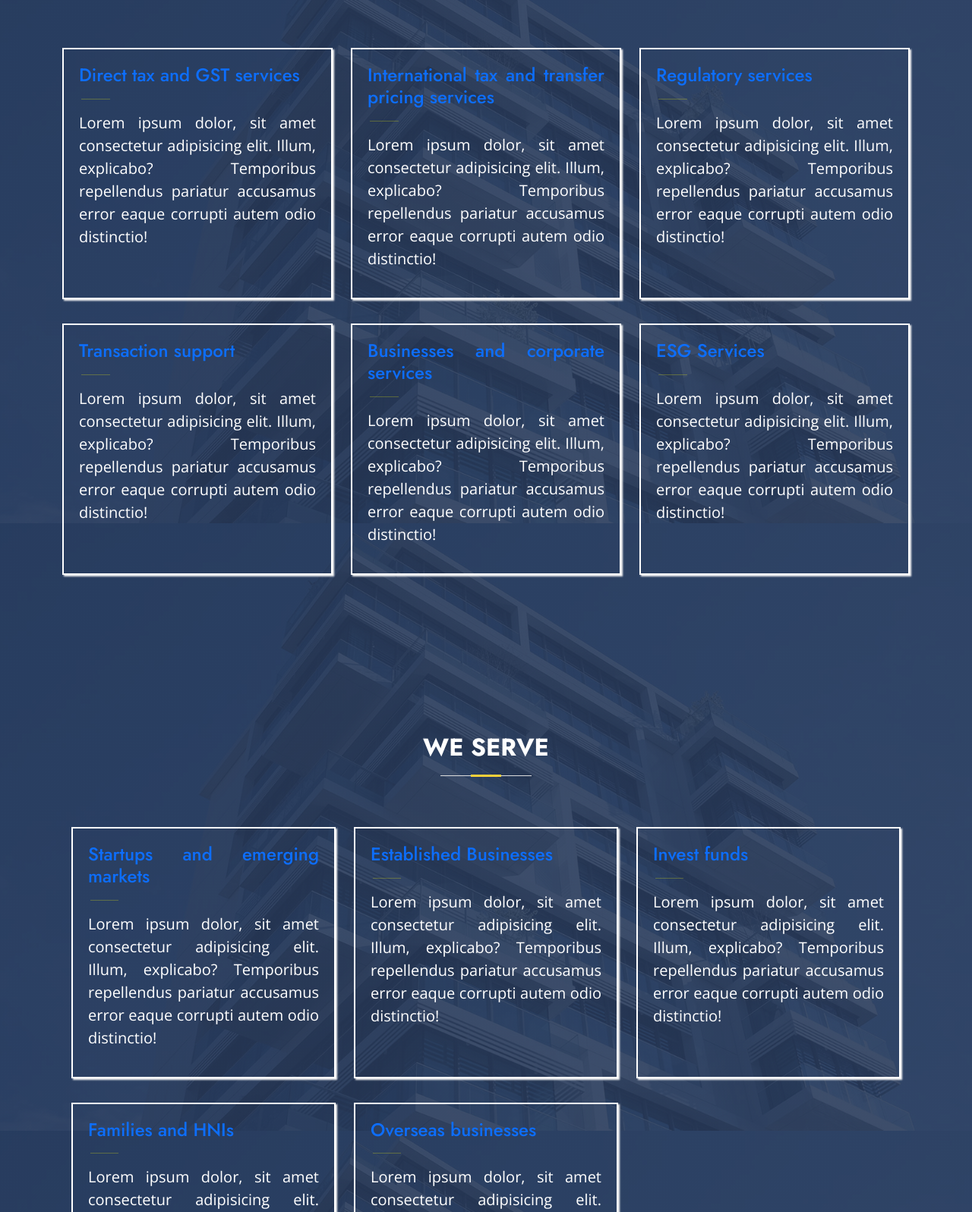
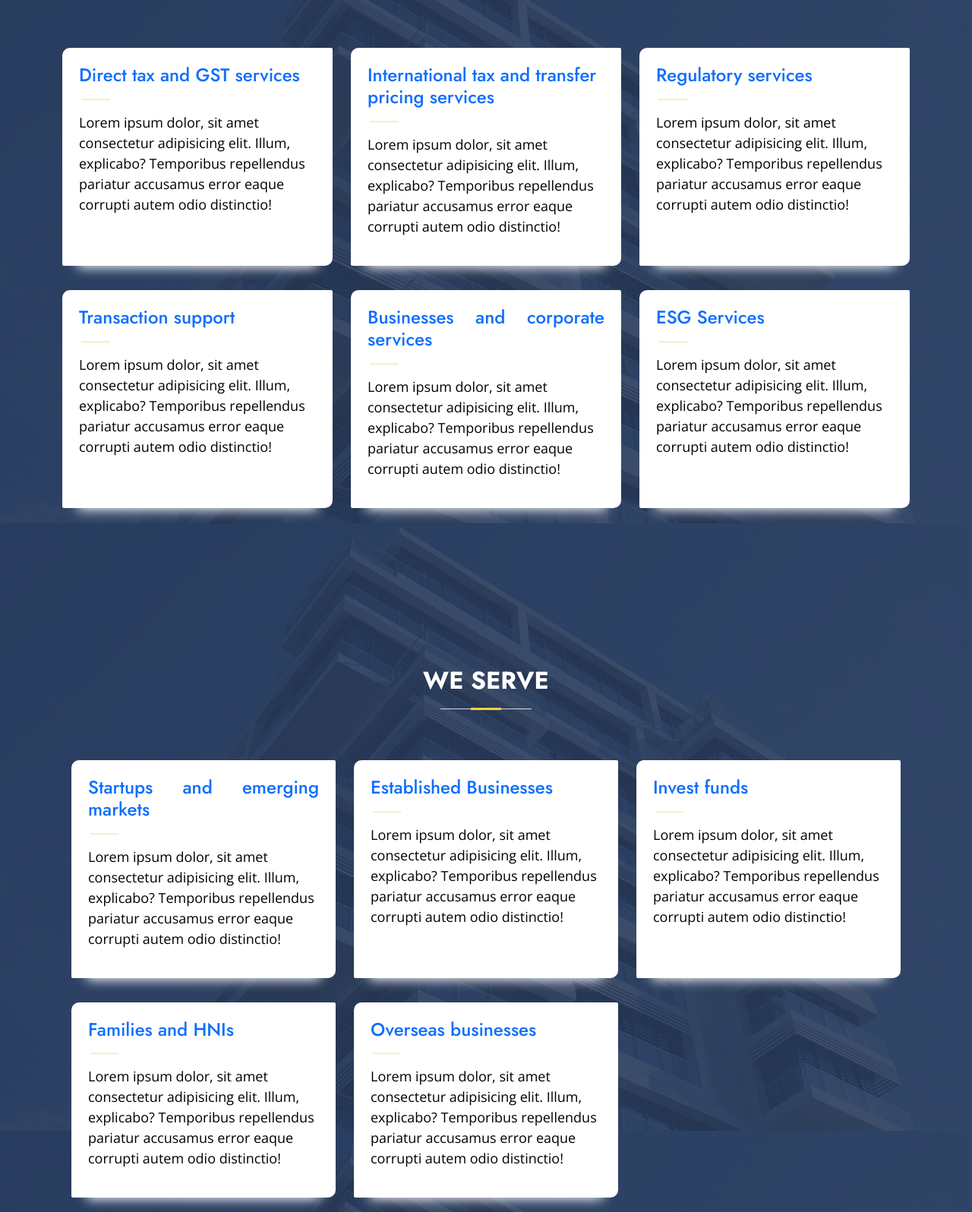
Before and after one commit to vanshitaroop/illume-client, a plain HTML site: page index.html in a window 1280 px wide. Shown: the part 1062-2658 px from the top of the page at 76% size. Drawn offline with nearby package versions, Linux system fonts and the light colour scheme; files whose address does not match are found by name.

Commit message:
changes by sachin

```diff
--- a/assets/css/style.css
+++ b/assets/css/style.css
@@ -2089,10 +2089,13 @@ section {
   border-color: white;
   font-size: 2px;
 } */
+
 .offer hr{
   width: 12%;
-  color: yellow;
+  color: #FCD13A;
+  height: 2px;
   margin-left: 1%;
+  background-color:#cea71a ;
 }
 .zoom .offer{
   font-size: 15px;
@@ -2100,13 +2103,16 @@ section {
   text-align: justify;
 min-height: 100%;
 transition: transform .2s;
-box-shadow: 2px 2px 2px whitesmoke;
-}
+box-shadow: rgb(255, 255, 255) 0px 22px 15px -20px;
+border-radius: 10px 2px 10px 2px;
+}
+
 .zoom .offer p{
   margin-top: 5%;
 }
 .zoom:hover .offer{
   transform: scale(1.05);
+  transition: .3s;
 }
 
 
--- a/index.html
+++ b/index.html
@@ -437,11 +437,12 @@
             <Col xxl={12} lg={12} md={24} sm={24} xs={24} class="my-auto">
             <a href="service.html" class="zoom">
               <!-- <img src="assets/img/gst.jpg" class="img-fluid" alt="s1"> -->
-              <div style="border: 2px solid white;" class="offer">
+              <div style="border: 2px solid white; background-color: white;" class="offer">
                 <h4>Direct tax and GST services</h4>
                 <hr>
 
-                <p style="font-size: 20px;">Lorem ipsum dolor, sit amet consectetur adipisicing elit. Illum, explicabo?
+                <p style="font-size: 18px; color: black ;  text-align: left;">Lorem ipsum dolor, sit amet consectetur
+                  adipisicing elit. Illum, explicabo?
                   Temporibus repellendus pariatur accusamus error eaque corrupti autem odio distinctio!</p>
 
               </div>
@@ -455,12 +456,13 @@
             <Col xxl={12} lg={12} md={24} sm={24} xs={24} class="my-auto">
             <a href="service.html" class="zoom">
               <!-- <img src="assets/img/gst.jpg" class="img-fluid" alt="s1"> -->
-              <div style="border: 2px solid white;" class="offer">
-                <h4>International tax and transfer pricing services</h4>
-                <hr >
+              <div style="border: 2px solid white; background-color: white;" class="offer">
+                <h4 style="text-align: start;">International tax and transfer pricing services</h4>
+                <hr>
 
 
-                <p style="font-size: 20px;">Lorem ipsum dolor, sit amet consectetur adipisicing elit. Illum, explicabo?
+                <p style="font-size: 18px; color: black; text-align: left;">Lorem ipsum dolor, sit amet consectetur
+                  adipisicing elit. Illum, explicabo?
                   Temporibus repellendus pariatur accusamus error eaque corrupti autem odio distinctio!</p>
 
               </div>
@@ -475,11 +477,12 @@
             <Col xxl={12} lg={12} md={24} sm={24} xs={24} class="my-auto">
             <a href="service.html" class="zoom">
               <!-- <img src="assets/img/gst.jpg" class="img-fluid" alt="s1"> -->
-              <div style="border: 2px solid white;" class="offer">
+              <div style="border: 2px solid white; background-color: white;" class="offer">
                 <h4>Regulatory services</h4>
                 <hr>
 
-                <p style="font-size: 20px;">Lorem ipsum dolor, sit amet consectetur adipisicing elit. Illum, explicabo?
+                <p style="font-size: 18px ; color: black;  text-align: left;">Lorem ipsum dolor, sit amet consectetur
+                  adipisicing elit. Illum, explicabo?
                   Temporibus repellendus pariatur accusamus error eaque corrupti autem odio distinctio!</p>
 
               </div>
@@ -494,11 +497,12 @@
             <Col xxl={12} lg={12} md={24} sm={24} xs={24} class="my-auto">
             <a href="service.html" class="zoom">
               <!-- <img src="assets/img/gst.jpg" class="img-fluid" alt="s1"> -->
-              <div style="border: 2px solid white;" class="offer">
+              <div style="border: 2px solid white; background-color: white;" class="offer">
                 <h4>Transaction support</h4>
                 <hr>
 
-                <p style="font-size: 20px;">Lorem ipsum dolor, sit amet consectetur adipisicing elit. Illum, explicabo?
+                <p style="font-size: 18px; color: black;  text-align: left;">Lorem ipsum dolor, sit amet consectetur
+                  adipisicing elit. Illum, explicabo?
                   Temporibus repellendus pariatur accusamus error eaque corrupti autem odio distinctio!</p>
 
               </div>
@@ -513,11 +517,12 @@
             <Col xxl={12} lg={12} md={24} sm={24} xs={24} class="my-auto">
             <a href="service.html" class="zoom">
               <!-- <img src="assets/img/gst.jpg" class="img-fluid" alt="s1"> -->
-              <div style="border: 2px solid white;" class="offer">
+              <div style="border: 2px solid white; background-color: white;" class="offer">
                 <h4>Businesses and corporate services</h4>
                 <hr>
 
-                <p style="font-size: 20px;">Lorem ipsum dolor, sit amet consectetur adipisicing elit. Illum, explicabo?
+                <p style="font-size: 18px; color: black;  text-align: left;">Lorem ipsum dolor, sit amet consectetur
+                  adipisicing elit. Illum, explicabo?
                   Temporibus repellendus pariatur accusamus error eaque corrupti autem odio distinctio!</p>
 
               </div>
@@ -532,11 +537,12 @@
             <Col xxl={12} lg={12} md={24} sm={24} xs={24} class="my-auto">
             <a href="service.html" class="zoom">
               <!-- <img src="assets/img/gst.jpg" class="img-fluid" alt="s1"> -->
-              <div style="border: 2px solid white;" class="offer">
+              <div style="border: 2px solid white; background-color: white;" class="offer">
                 <h4>ESG Services</h4>
                 <hr>
 
-                <p style="font-size: 20px;">Lorem ipsum dolor, sit amet consectetur adipisicing elit. Illum, explicabo?
+                <p style="font-size:18px; color: black;  text-align: left;">Lorem ipsum dolor, sit amet consectetur
+                  adipisicing elit. Illum, explicabo?
                   Temporibus repellendus pariatur accusamus error eaque corrupti autem odio distinctio!</p>
 
               </div>
@@ -551,7 +557,7 @@
 
 
 
-      <div class="section-title" data-aos="zoom-in" >
+        <div class="section-title" data-aos="zoom-in">
           <br>
           <h2 style="color:white" style="margin-top: 0; ">We Serve</h2>
         </div>
@@ -562,11 +568,12 @@
               <Col xxl={12} lg={12} md={24} sm={24} xs={24} class="my-auto">
               <a href="service.html" class="zoom">
                 <!-- <img src="assets/img/gst.jpg" class="img-fluid" alt="s1"> -->
-              <div style="border: 2px solid white;" class="offer">
+                <div style="border: 2px solid white; background-color: white;" class="offer">
                   <h4>Startups and emerging markets</h4>
                   <hr>
 
-                <p style="font-size: 20px;">Lorem ipsum dolor, sit amet consectetur adipisicing elit. Illum, explicabo?
+                  <p style="font-size:18px; color: black;  text-align: left;">Lorem ipsum dolor, sit amet consectetur
+                    adipisicing elit. Illum, explicabo?
                     Temporibus repellendus pariatur accusamus error eaque corrupti autem odio distinctio!</p>
 
                 </div>
@@ -580,11 +587,12 @@
               <Col xxl={12} lg={12} md={24} sm={24} xs={24} class="my-auto">
               <a href="service.html" class="zoom">
                 <!-- <img src="assets/img/gst.jpg" class="img-fluid" alt="s1"> -->
-              <div style="border: 2px solid white;" class="offer">
+                <div style="border: 2px solid white; background-color: white;" class="offer">
                   <h4>Established Businesses</h4>
                   <hr>
 
-                <p style="font-size: 20px;">Lorem ipsum dolor, sit amet consectetur adipisicing elit. Illum, explicabo?
+                  <p style="font-size:18px; color: black;  text-align: left;">Lorem ipsum dolor, sit amet consectetur
+                    adipisicing elit. Illum, explicabo?
                     Temporibus repellendus pariatur accusamus error eaque corrupti autem odio distinctio!</p>
 
                 </div>
@@ -599,11 +607,12 @@
               <Col xxl={12} lg={12} md={24} sm={24} xs={24} class="my-auto">
               <a href="service.html" class="zoom">
                 <!-- <img src="assets/img/gst.jpg" class="img-fluid" alt="s1"> -->
-              <div style="border: 2px solid white;" class="offer">
+                <div style="border: 2px solid white; background-color: white;" class="offer">
                   <h4>Invest funds</h4>
                   <hr>
 
-                <p style="font-size: 20px;">Lorem ipsum dolor, sit amet consectetur adipisicing elit. Illum, explicabo?
+                  <p style="font-size:18px; color: black;  text-align: left;">Lorem ipsum dolor, sit amet consectetur
+                    adipisicing elit. Illum, explicabo?
                     Temporibus repellendus pariatur accusamus error eaque corrupti autem odio distinctio!</p>
 
                 </div>
@@ -618,11 +627,12 @@
               <Col xxl={12} lg={12} md={24} sm={24} xs={24} class="my-auto">
               <a href="service.html" class="zoom">
                 <!-- <img src="assets/img/gst.jpg" class="img-fluid" alt="s1"> -->
-              <div style="border: 2px solid white;" class="offer">
+                <div style="border: 2px solid white; background-color: white;" class="offer">
                   <h4>Families and HNIs</h4>
                   <hr>
 
-                <p style="font-size: 20px;">Lorem ipsum dolor, sit amet consectetur adipisicing elit. Illum, explicabo?
+                  <p style="font-size:18px; color: black;  text-align: left;">Lorem ipsum dolor, sit amet consectetur
+                    adipisicing elit. Illum, explicabo?
                     Temporibus repellendus pariatur accusamus error eaque corrupti autem odio distinctio!</p>
 
                 </div>
@@ -637,11 +647,12 @@
               <Col xxl={12} lg={12} md={24} sm={24} xs={24} class="my-auto">
               <a href="service.html" class="zoom">
                 <!-- <img src="assets/img/gst.jpg" class="img-fluid" alt="s1"> -->
-              <div style="border: 2px solid white;" class="offer">
+                <div style="border: 2px solid white; background-color: white;" class="offer">
                   <h4>Overseas businesses</h4>
                   <hr>
 
-                <p style="font-size: 20px;">Lorem ipsum dolor, sit amet consectetur adipisicing elit. Illum, explicabo?
+                  <p style="font-size:18px; color: black;  text-align: left;">Lorem ipsum dolor, sit amet consectetur
+                    adipisicing elit. Illum, explicabo?
                     Temporibus repellendus pariatur accusamus error eaque corrupti autem odio distinctio!</p>
 
                 </div>
@@ -891,6 +902,41 @@
         </div>
       </div>
     </section>
+
+    <section class="bolgpost">
+      <!-- Tabs navs -->
+      <ul class="nav nav-tabs mb-3" id="ex1" role="tablist">
+        <li class="nav-item" role="presentation">
+          <a class="nav-link active" id="ex1-tab-1" data-mdb-toggle="tab" href="#ex1-tabs-1" role="tab"
+            aria-controls="ex1-tabs-1" aria-selected="true">Tab 1</a>
+        </li>
+        <li class="nav-item" role="presentation">
+          <a class="nav-link" id="ex1-tab-2" data-mdb-toggle="tab" href="#ex1-tabs-2" role="tab"
+            aria-controls="ex1-tabs-2" aria-selected="false">Tab 2</a>
+        </li>
+        <li class="nav-item" role="presentation">
+          <a class="nav-link" id="ex1-tab-3" data-mdb-toggle="tab" href="#ex1-tabs-3" role="tab"
+            aria-controls="ex1-tabs-3" aria-selected="false">Tab 3</a>
+        </li>
+      </ul>
+      <!-- Tabs navs -->
+
+      <!-- Tabs content -->
+      <div class="tab-content" id="ex1-content">
+        <div class="tab-pane fade show active" id="ex1-tabs-1" role="tabpanel" aria-labelledby="ex1-tab-1">
+          Tab 1 content
+        </div>
+        <div class="tab-pane fade" id="ex1-tabs-2" role="tabpanel" aria-labelledby="ex1-tab-2">
+          Tab 2 content
+        </div>
+        <div class="tab-pane fade" id="ex1-tabs-3" role="tabpanel" aria-labelledby="ex1-tab-3">
+          Tab 3 content
+        </div>
+      </div>
+      <!-- Tabs content -->
+    </section>
+
+
     <section style="background-color: #d5e6f7;">
       <div class="page-section col-md-12 col-sm-12">
         <div class="container">
@@ -912,7 +958,7 @@
             </div>
             <div class="col-lg-4 py-3">
               <div class="display-3 mb-4"><span class="mai-shapes"></span><i class="fa-solid fa-comment"></i></div>
-              <h5>Servic 3</h5>
+              <h5>Service 3</h5>
               <p>Lorem ipsum dolor sit amet consectetur adipisicing elit. Laborum, sit.</p>
             </div>
           </div>
```
Lines whose indentation alone changed are shown as unchanged.
